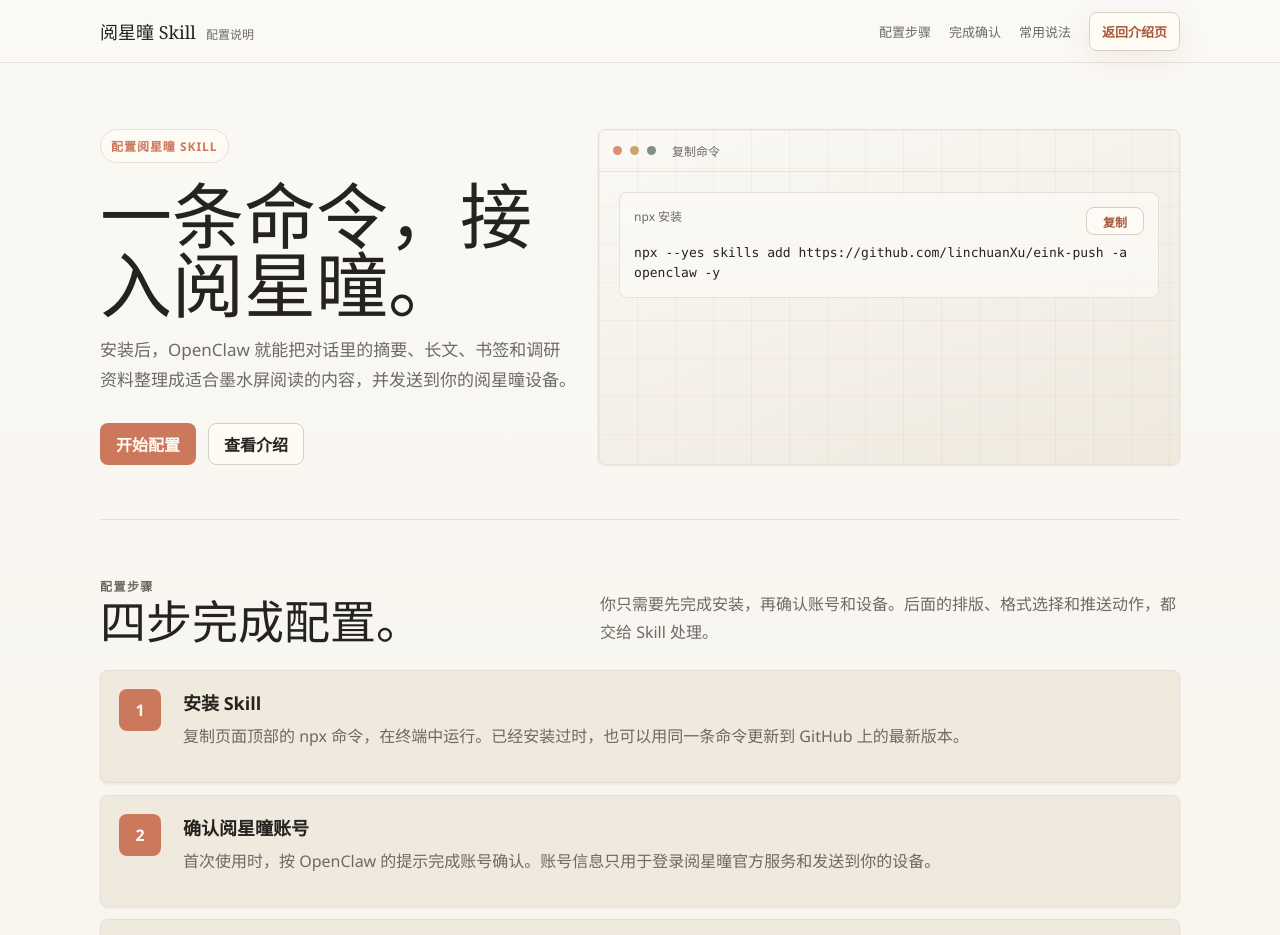
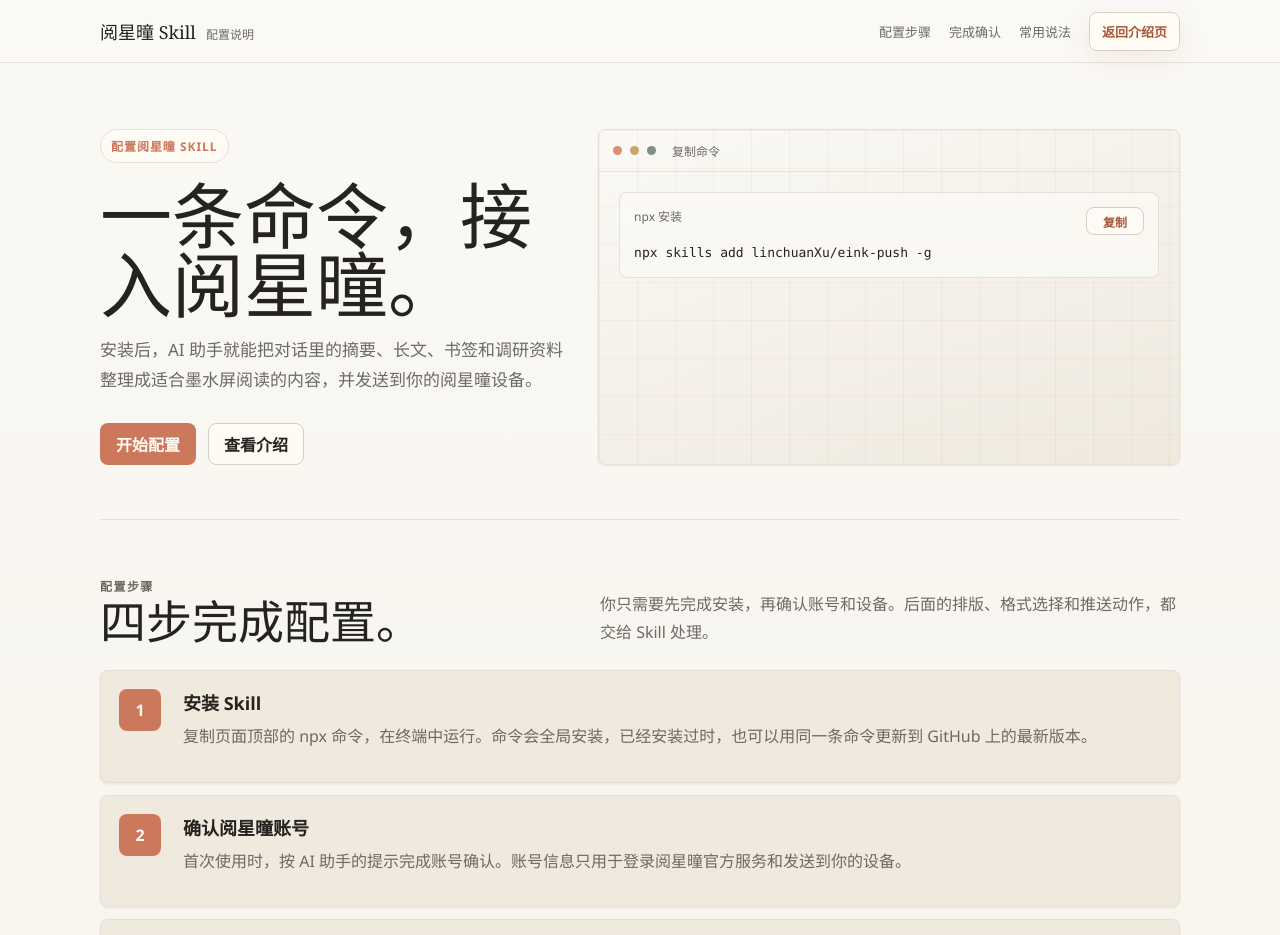
Before and after one commit to linchuanXu/eink-push, a website: page landing-v2.html in a window 1280 px wide. Shown: the top 935 px of the page. Drawn offline with Linux system fonts and the light colour scheme.

Commit message:
Update skill install command

```diff
--- a/landing-v2.html
+++ b/landing-v2.html
@@ -474,7 +474,7 @@
       <div class="hero-copy">
         <span class="eyebrow">配置阅星曈 Skill</span>
         <h1>一条命令，接入阅星曈。</h1>
-        <p class="lede">安装后，OpenClaw 就能把对话里的摘要、长文、书签和调研资料整理成适合墨水屏阅读的内容，并发送到你的阅星曈设备。</p>
+        <p class="lede">安装后，AI 助手就能把对话里的摘要、长文、书签和调研资料整理成适合墨水屏阅读的内容，并发送到你的阅星曈设备。</p>
         <div class="hero-actions">
           <a class="btn" href="#steps">开始配置</a>
           <a class="btn light" href="landing.html">查看介绍</a>
@@ -488,7 +488,7 @@
         <div class="terminal-body">
           <div class="cmd">
             <div class="cmd-label"><span>npx 安装</span><button class="copy-mini" data-copy-target="cmdInstall">复制</button></div>
-            <code id="cmdInstall">npx --yes skills add https://github.com/linchuanXu/eink-push -a openclaw -y</code>
+            <code id="cmdInstall">npx skills add linchuanXu/eink-push -g</code>
           </div>
         </div>
       </aside>
@@ -507,14 +507,14 @@
         <article class="step">
           <div>
             <h3>安装 Skill</h3>
-            <p>复制页面顶部的 npx 命令，在终端中运行。已经安装过时，也可以用同一条命令更新到 GitHub 上的最新版本。</p>
+            <p>复制页面顶部的 npx 命令，在终端中运行。命令会全局安装，已经安装过时，也可以用同一条命令更新到 GitHub 上的最新版本。</p>
           </div>
         </article>
 
         <article class="step">
           <div>
             <h3>确认阅星曈账号</h3>
-            <p>首次使用时，按 OpenClaw 的提示完成账号确认。账号信息只用于登录阅星曈官方服务和发送到你的设备。</p>
+            <p>首次使用时，按 AI 助手的提示完成账号确认。账号信息只用于登录阅星曈官方服务和发送到你的设备。</p>
           </div>
         </article>
 
@@ -556,7 +556,7 @@
         <article class="card">
           <span class="badge blue">账号</span>
           <h3>账号可以登录</h3>
-          <p>OpenClaw 会按 Skill 的流程检查账号。账号错误或网络异常时，会提示你重新确认。</p>
+          <p>AI 助手会按 Skill 的流程检查账号。账号错误或网络异常时，会提示你重新确认。</p>
         </article>
         <article class="card">
           <span class="badge amber">设备</span>
```
Also changed, not shown: landing.html (+3 -3 lines).
